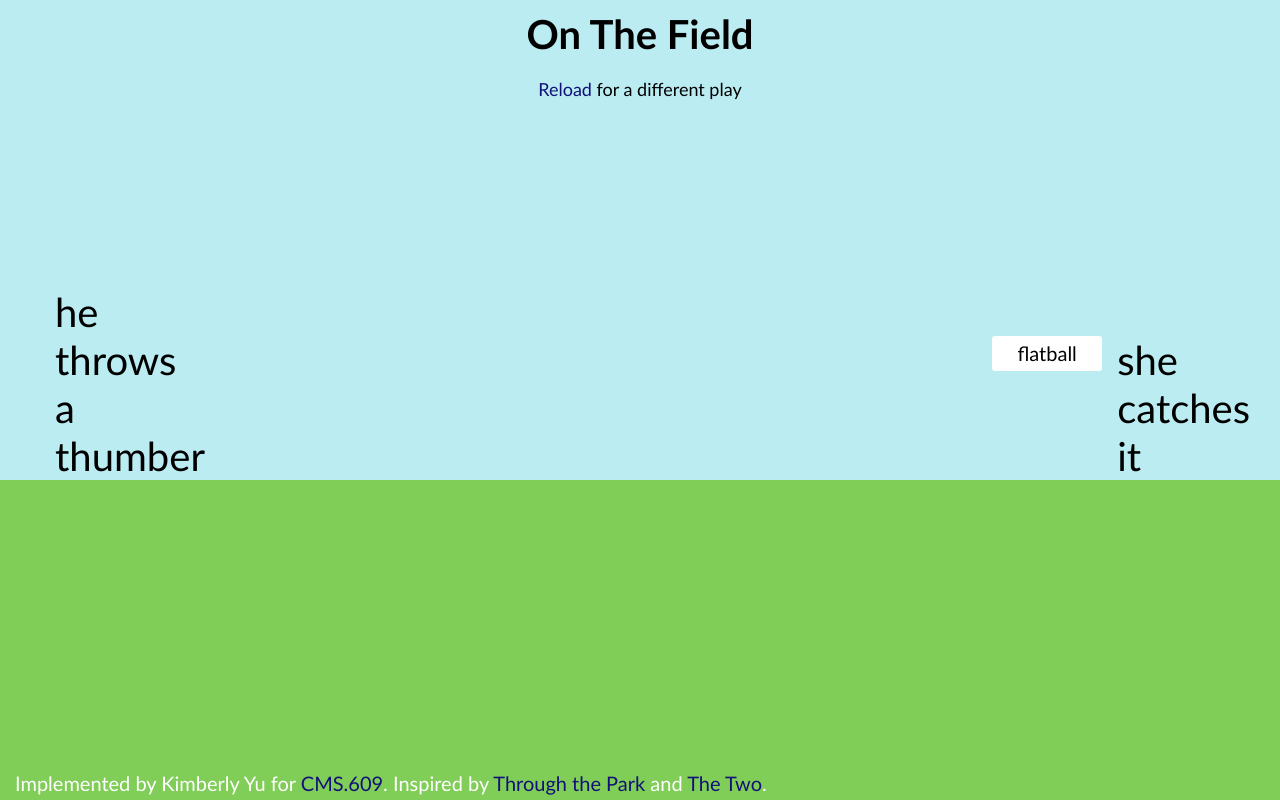
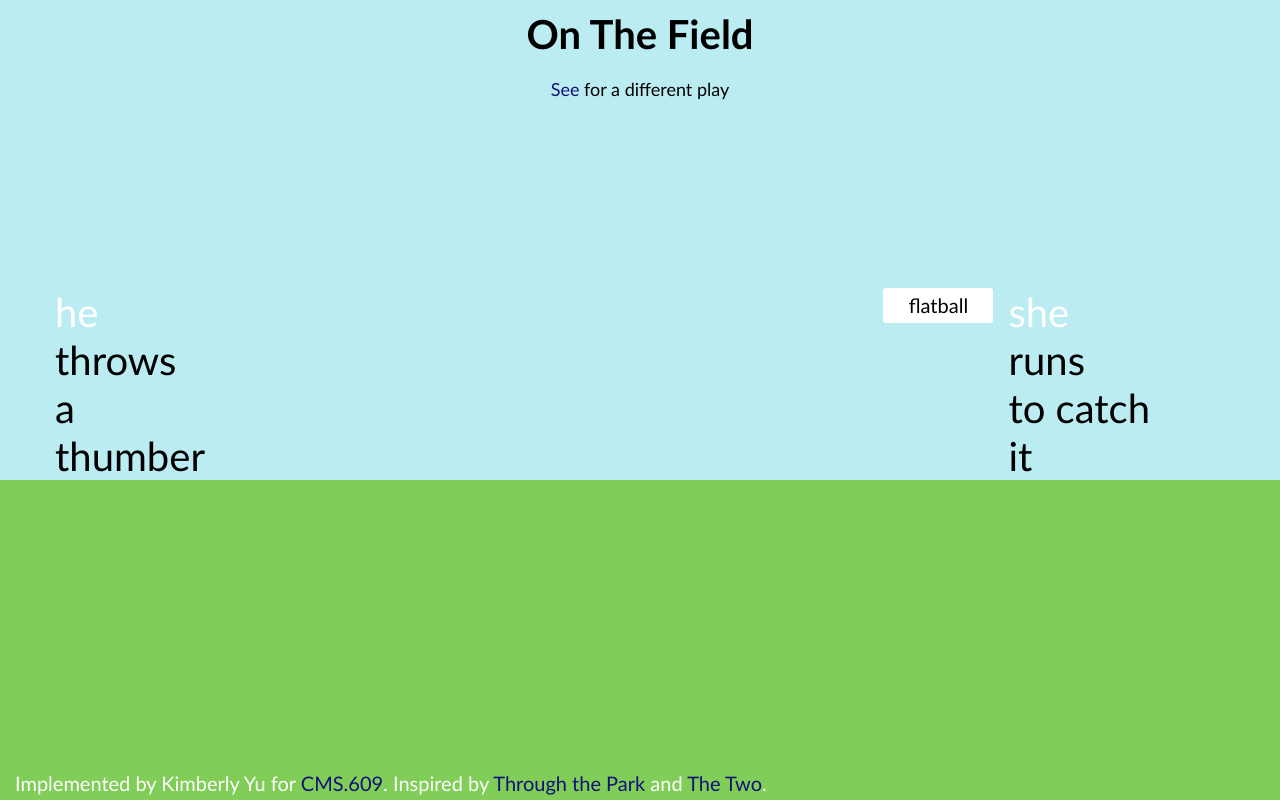
Before and after one commit to kim-yu/on-the-field, a plain HTML site: page index.html in a window 1280 px wide. Drawn offline with nearby package versions, Linux system fonts and the light colour scheme.

Commit message:
modified files

```diff
--- a/index.html
+++ b/index.html
@@ -13,7 +13,7 @@
             <div id="sky">
                 <div id="title">
                     <h1>On The Field</h1>
-                    <p><a href="index.html">Reload</a> for a different play</p>
+                    <p><a href="index.html">See</a> for a different play</p>
                 </div>
                 <div id="play">
                     <div id="thrower_subject">
--- a/script.js
+++ b/script.js
@@ -6,7 +6,7 @@ var types = ['forehand', 'backhand', 'hammer', 'scoober', 'thumber', 'push pass'
 
 var names_for_disc = ['frisbee', 'disc', 'flatball'];
 
-var catch_actions = ['jumps', 'lays out', 'catches'];
+var catch_actions = ['jumps', 'lays out', 'runs'];
 
 function rand_range(maximum) {
     "use strict";
@@ -33,7 +33,7 @@ function produce_play() {
     // THROWER
     // (subject) + (throw_actions) + (type_description)? + (types)
 
-    var thrower_text = [choose(subject), choose(throw_actions)]
+    var thrower_text = ['<span>' + choose(subject) + '</span>', choose(throw_actions)]
 
     if (choose(range(1,3)) == 1) {
         var type = choose(type_description)
@@ -89,7 +89,7 @@ function produce_play() {
     var catcher_rect;
 
     if (catch_action == 'jumps') {
-        var catcher_text = [choose(subject), catch_action, 'to catch', 'it'];
+        var catcher_text = ['<span>' + choose(subject) + '</span>', catch_action, 'to catch', 'it'];
         var catcher_textList = "";
         for (var i = 0; i < catcher_text.length; i++) {
             catcher_textList += "<li>" + catcher_text[i] + "</li>"
@@ -101,6 +101,8 @@ function produce_play() {
         disc_end_top = catcher_rect.top - 150;
         disc_end_left = catcher_rect.left - $('#disc').width() - 5;
 
+        setTimeout(
+            function() {
                 $(function () {
                     $("#disc").animate({
                         top: disc_end_top + 'px',
@@ -111,8 +113,11 @@ function produce_play() {
                         top: catcher_rect.top - 200 + 'px'
                     }, { duration: 1500, queue: false });
                 });
+            },
+            300
+        );
     } else if (catch_action == 'lays out') {
-        var catcher_text = choose(subject) + ' ' + catch_action + ' to catch it';
+        var catcher_text = '<span>' + choose(subject) + '</span>' + ' ' + catch_action + ' to catch it';
         var catcher_grass = document.getElementById("catcher_grass")
         catcher_grass.innerHTML = catcher_text;
         catcher_rect = catcher_grass.getBoundingClientRect();
@@ -120,6 +125,8 @@ function produce_play() {
         disc_end_top = catcher_rect.top + 50;
         disc_end_left = catcher_rect.left - $('#disc').width() - 100;
 
+        setTimeout(
+            function() {
                 $(function () {
                     $("#disc").animate({
                         top: disc_end_top + 'px',
@@ -131,8 +138,11 @@ function produce_play() {
                         left: catcher_rect.left - 50 + 'px'
                     }, { duration: 1500, queue: false });
                 });
+            },
+            300
+        );
     } else {
-        var catcher_text = [choose(subject), catch_action, 'it'];
+        var catcher_text = ['<span>' + choose(subject) + '</span>', catch_action, 'to catch', 'it'];
         var catcher_textList = "";
         for (var i = 0; i < catcher_text.length; i++) {
             catcher_textList += "<li>" + catcher_text[i] + "</li>"
@@ -144,10 +154,19 @@ function produce_play() {
         disc_end_top = catcher_rect.top;
         disc_end_left = catcher_rect.left - $('#disc').width() - 5;
 
+        setTimeout(
+            function() {
                 $('#disc').animate({
                     top: disc_end_top + 'px',
-            left: disc_end_left + 'px'
-        }, 1500);
+                    left: disc_end_left - 100 + 'px'
+                }, { duration: 1500, queue: false });
+
+                $('#catcher_sky').animate({
+                    left: catcher_rect.left - 100 + 'px'
+                }, { duration: 1500, queue: false })
+            },
+            300
+        );
     }
 
 }
--- a/style.css
+++ b/style.css
@@ -32,6 +32,10 @@ p {
 a {
       color: #117;
       text-decoration: none;
+}
+
+span {
+      color: white;
 }
 
 #sky {
```
Lines whose indentation alone changed are shown as unchanged.
